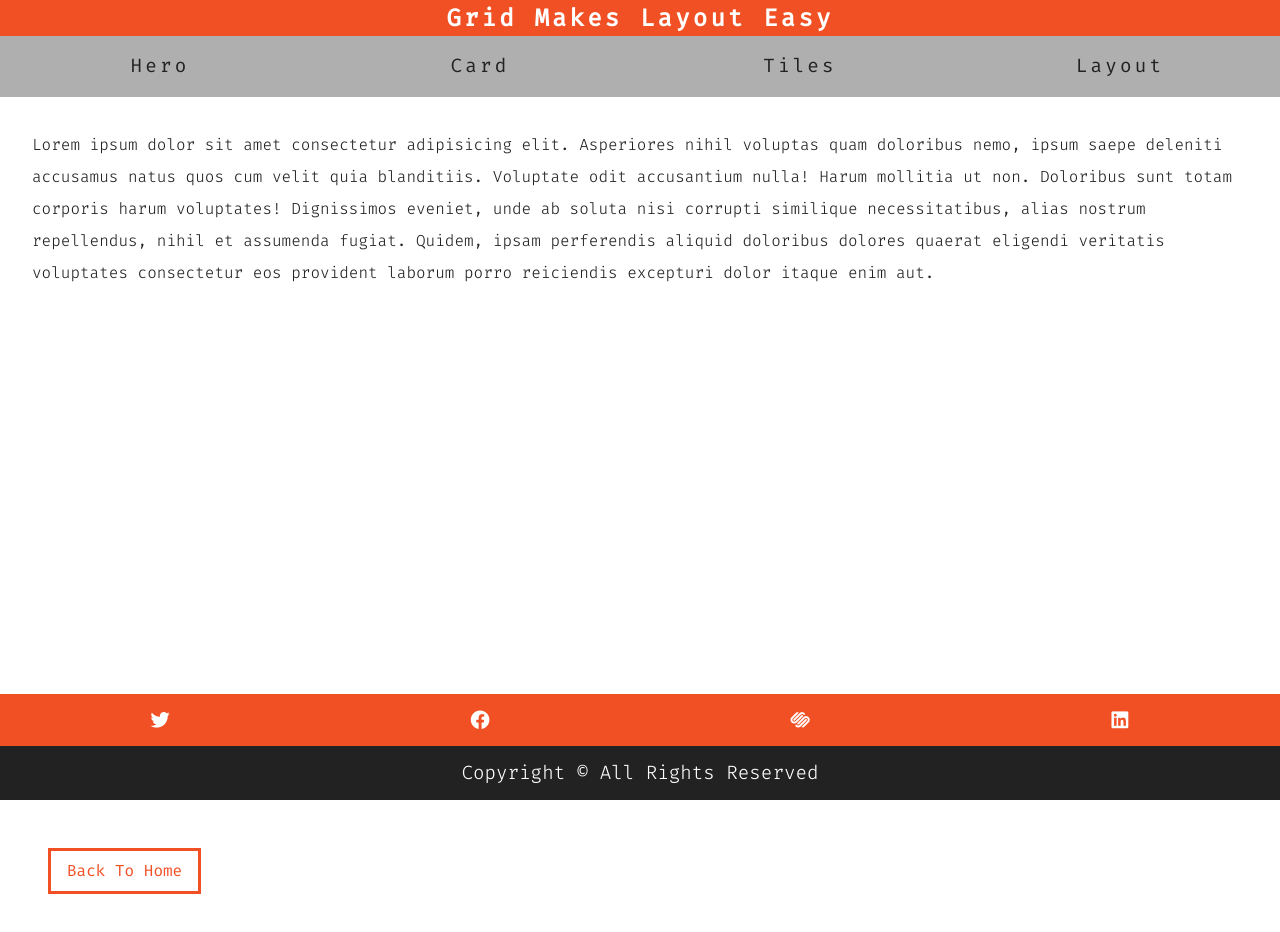
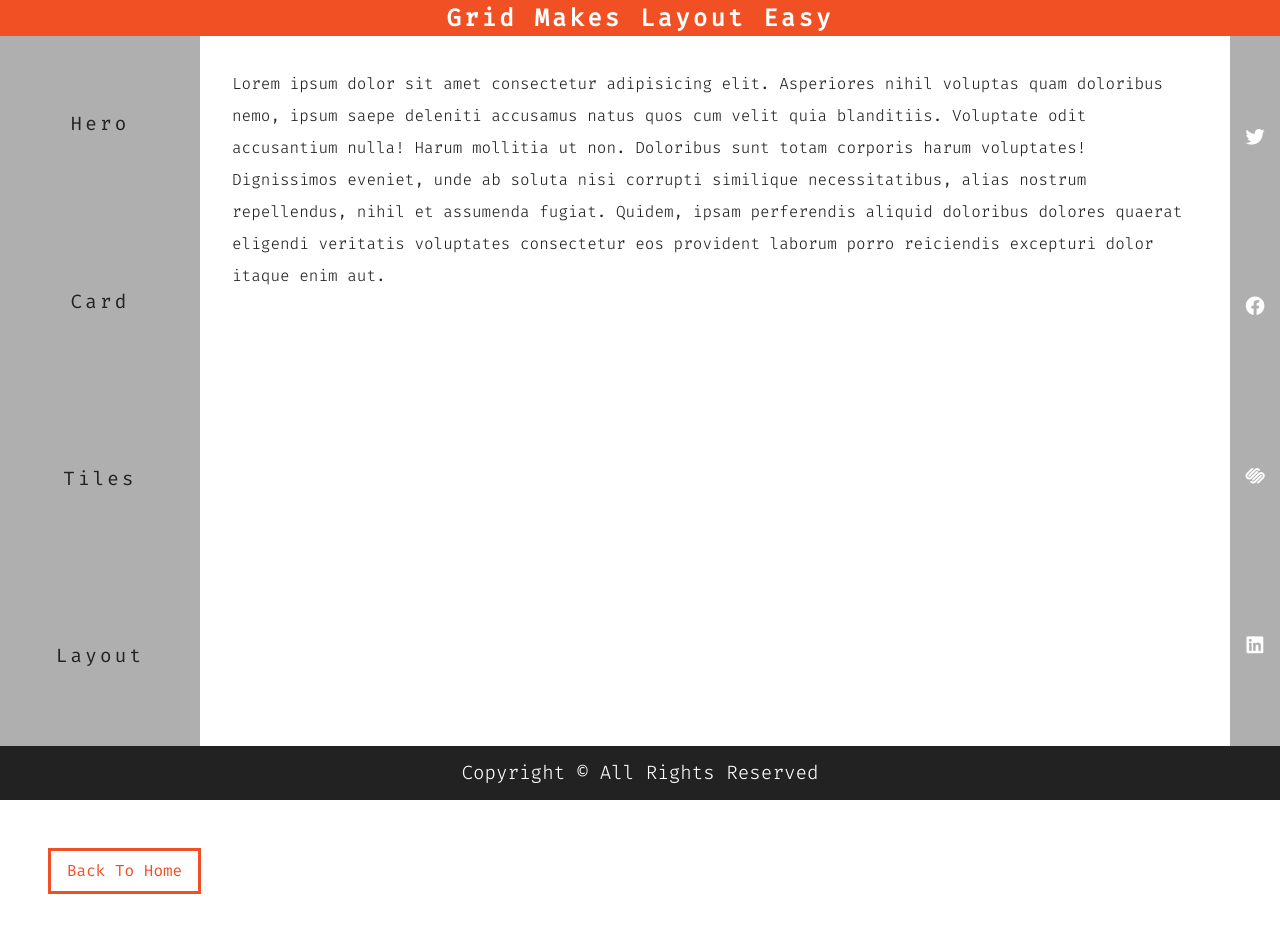
Before and after one commit to Quangnguyenz/grid-mini-projects, a plain HTML site: page layout.html in a window 1280 px wide. Drawn offline with Linux system fonts and the light colour scheme.

Commit message:
navigation layout

```diff
--- a/styles.css
+++ b/styles.css
@@ -378,4 +378,45 @@ Layout
 }
 
 @media screen and (min-width: 992px) {
+  .main {
+    grid-template-columns: [start] 200px [col-1-end] 1fr [col-2-end] 50px [end];
+    grid-template-rows: [start] auto [row-1-end] 1fr [row-2-end] auto [end];
+  }
+
+  .header {
+    grid-column: start/end;
+    grid-row: start/row-1-end;
+  }
+
+  .navbar {
+    grid-column: start/col-1-end;
+    grid-row: row-1-end/row-2-end;
+  }
+
+  .content {
+    grid-column: col-1-end/col-2-end;
+    grid-row: row-1-end/row-2-end;
+  }
+
+  .sidebar {
+    grid-column: col-2-end/end;
+    grid-row: row-1-end/row-2-end;
+  }
+  .footer {
+    grid-column: start/end;
+    grid-row: row-2-end/end;
+  }
+
+  .navbar ul {
+    grid-template-columns: 1fr;
+    align-items: center;
+    min-height: 100%;
+  }
+
+  .sidebar {
+    grid-template-columns: 1fr;
+    align-items: center;
+    min-height: 100%;
+    background: var(--darkGrey);
+  }
 }
```
